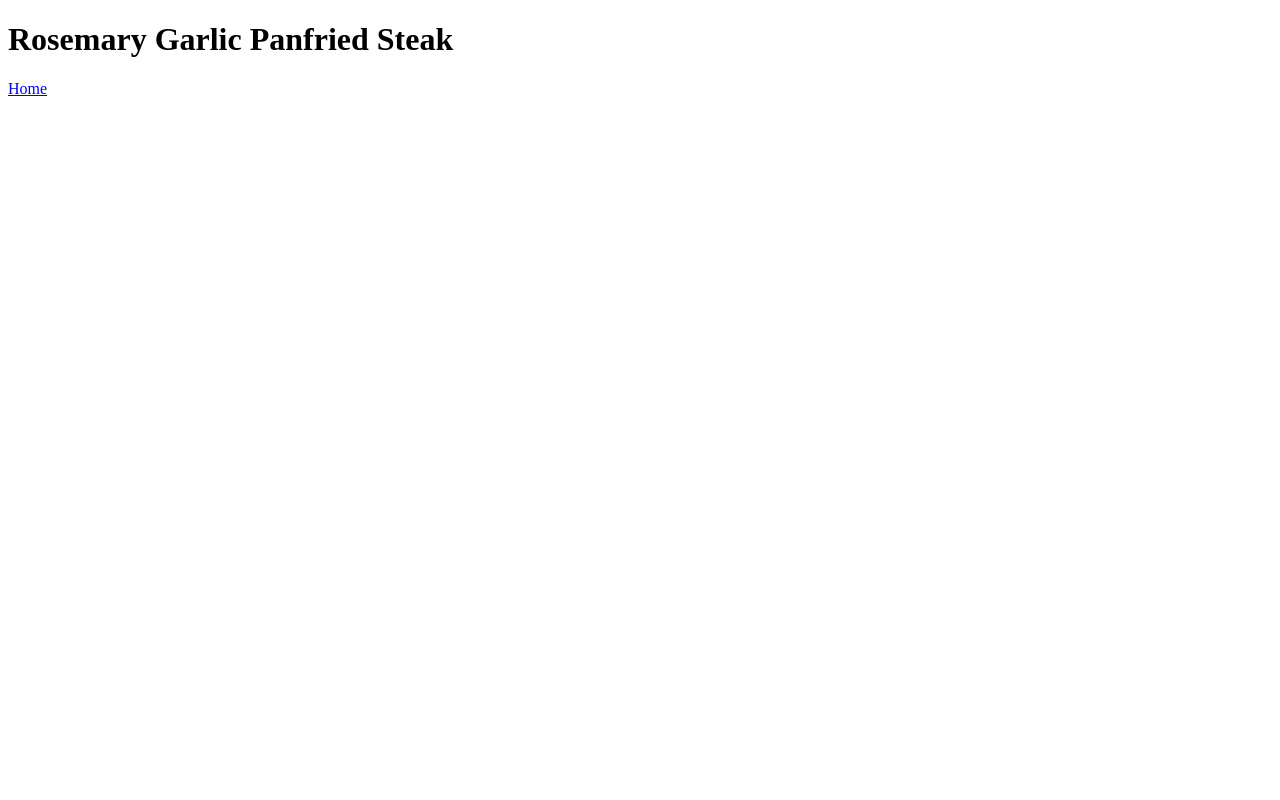
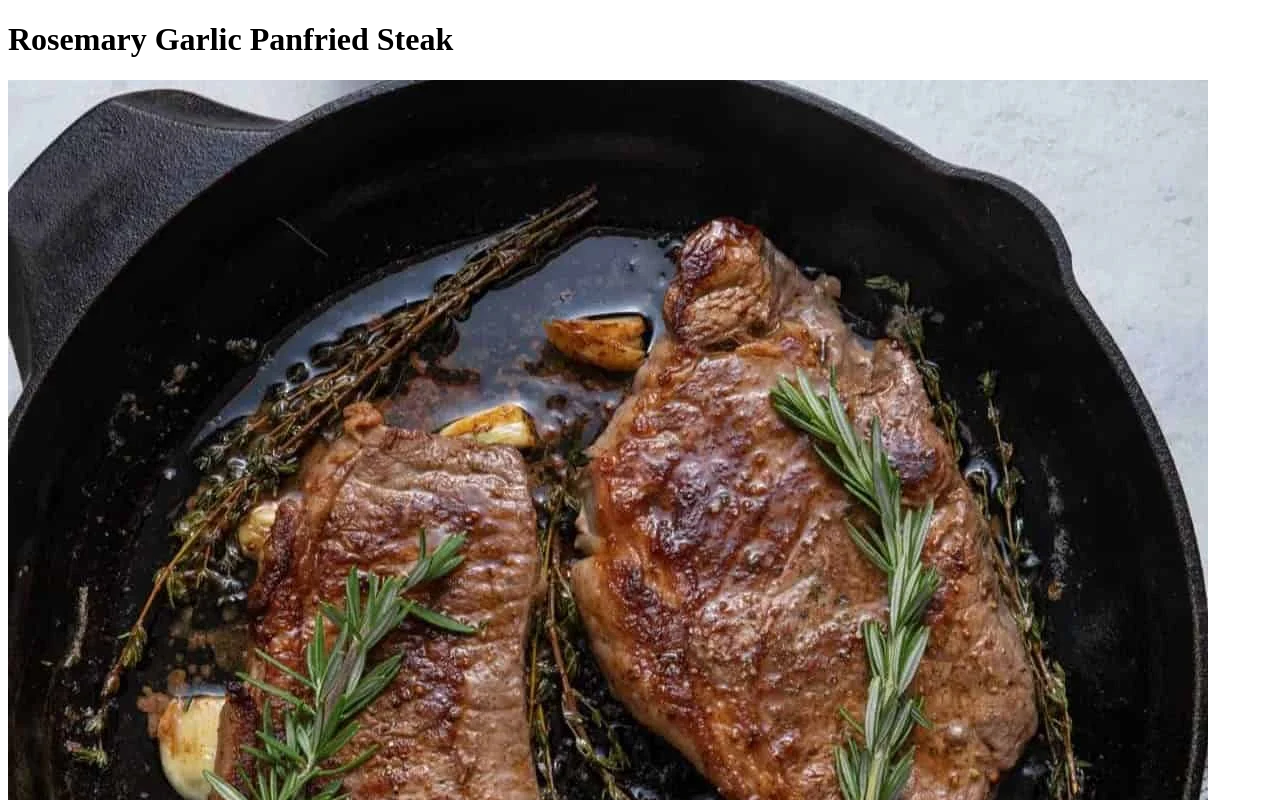
Before and after one commit to Michael080/odin-recipes, a plain HTML site: page recipes/garlic-rosemary-panfried-steak.html in a window 1280 px wide. Shown: the top 800 px of the page. Drawn offline with Linux system fonts and the light colour scheme.

Commit message:
Add image.

```diff
--- a/recipes/garlic-rosemary-panfried-steak.html
+++ b/recipes/garlic-rosemary-panfried-steak.html
@@ -7,6 +7,7 @@
   </head>
   <body>
     <h1>Rosemary Garlic Panfried Steak</h1>
+    <img src="images/Cast-Iron-Skillet-Steak.webp" alt="Delicious steak in a skillet with herbs.">
     <a href="../index.html">Home</a>
   </body>
 </html>
```
Also changed, not shown: 1 other file.
